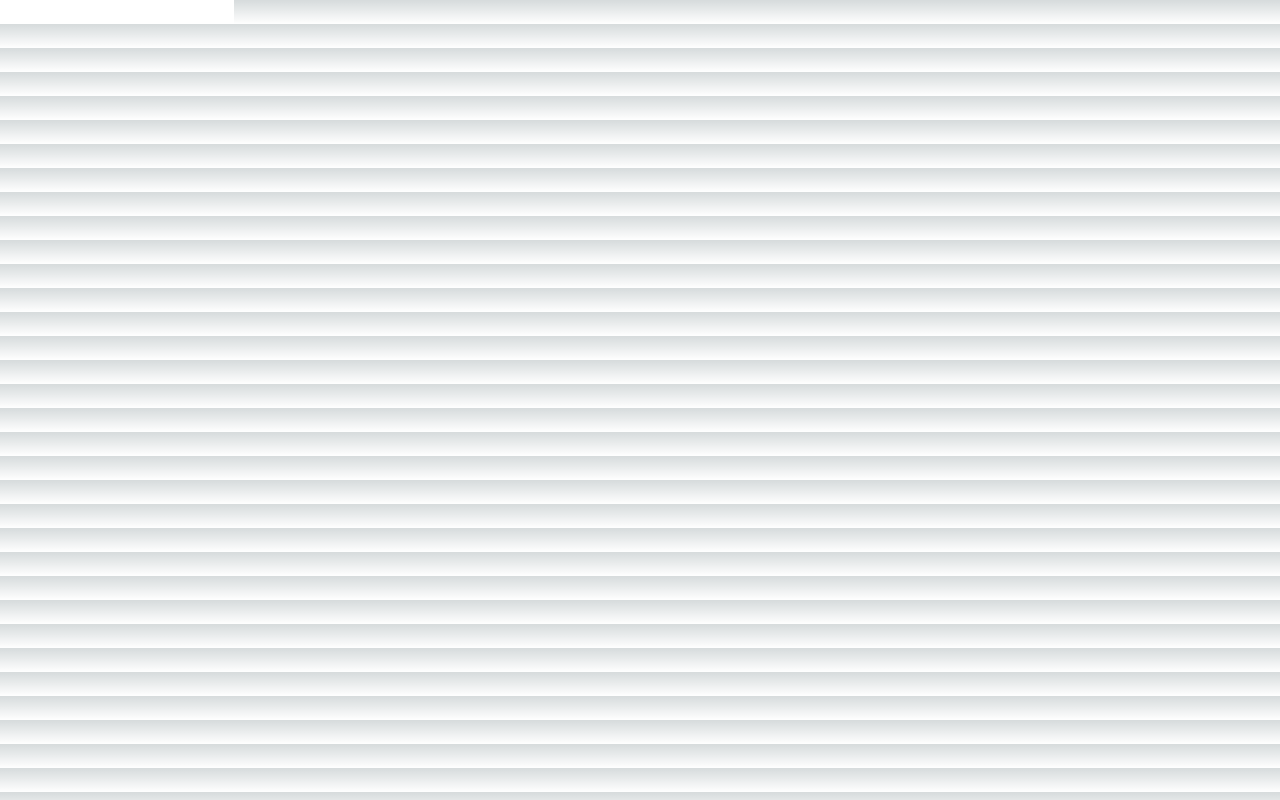
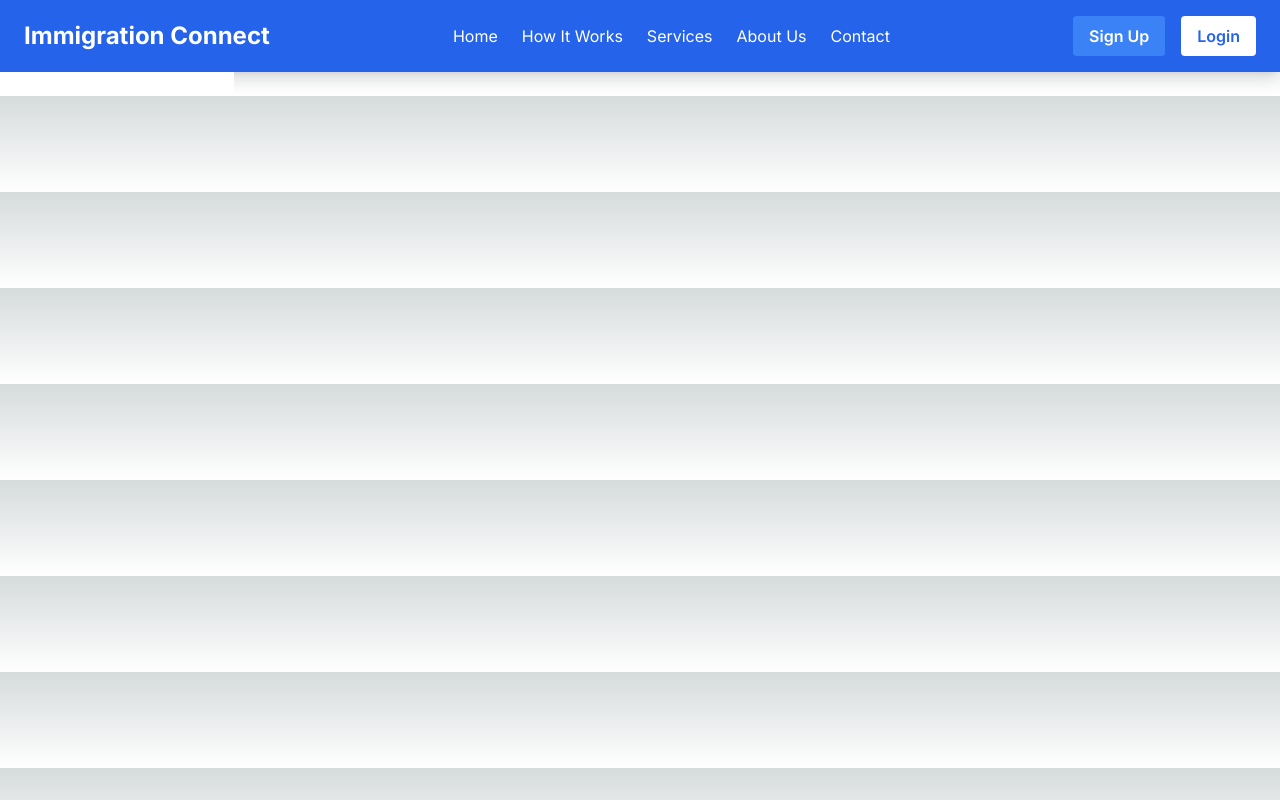
Before and after one commit to Ruwen-Yi/agent-finder, a Next.js app: page /home in a window 1280 px wide. Built offline with nearby package versions, Linux system fonts and the light colour scheme.

Commit message:
add header in rootLayout

```diff
--- a/app/layout.tsx
+++ b/app/layout.tsx
@@ -1,6 +1,7 @@
 import type { Metadata } from 'next';
 import { Inter } from 'next/font/google';
 import '@/app/globals.css';
+import Header from '@/app/ui/header';
 
 const inter = Inter({ subsets: ['latin'] });
 
@@ -16,7 +17,10 @@
 }>) {
   return (
     <html lang="en">
-      <body className={inter.className}>{children}</body>
+      <body className={inter.className}>
+        <Header />
+        {children}
+      </body>
     </html>
   );
 }
```
